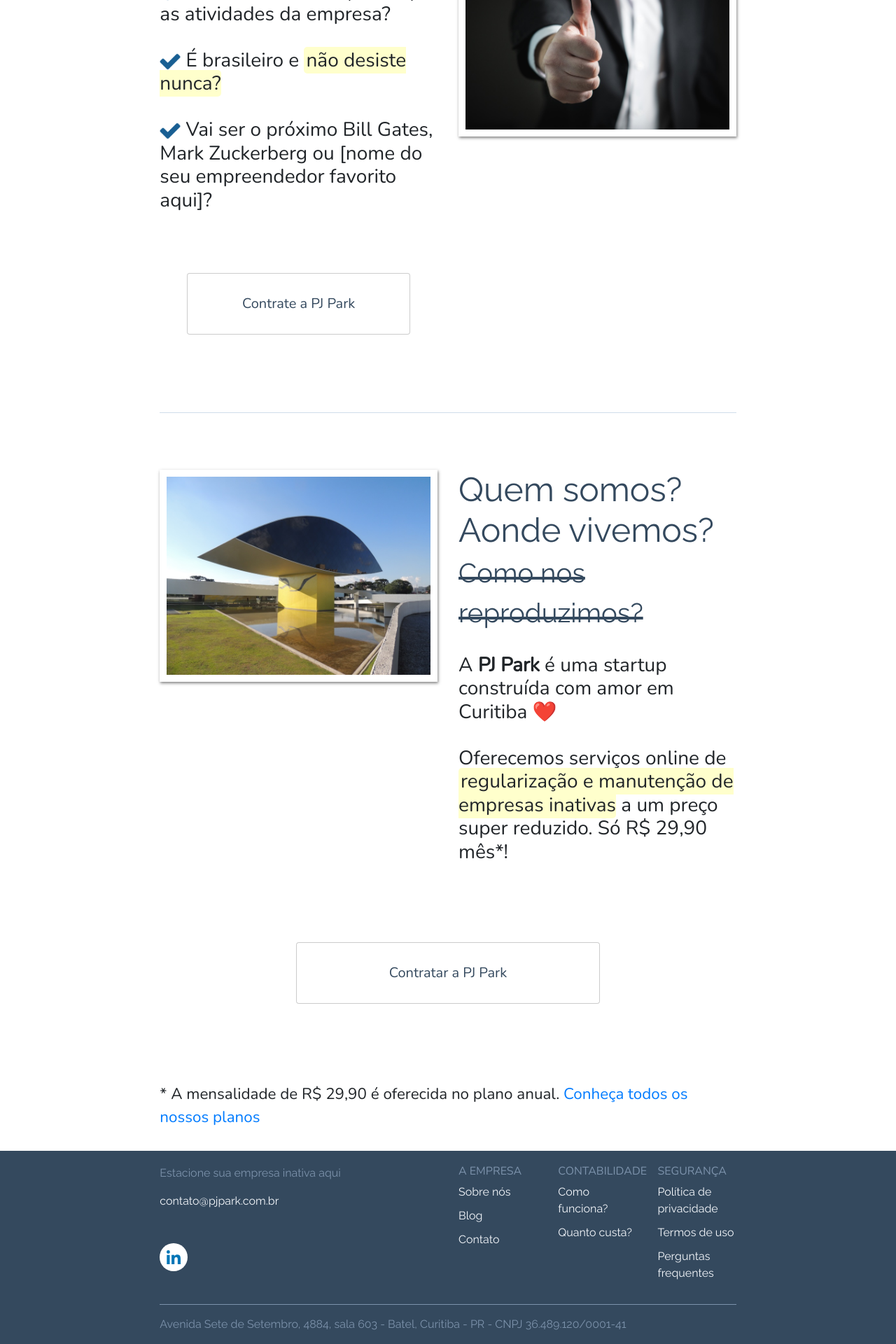
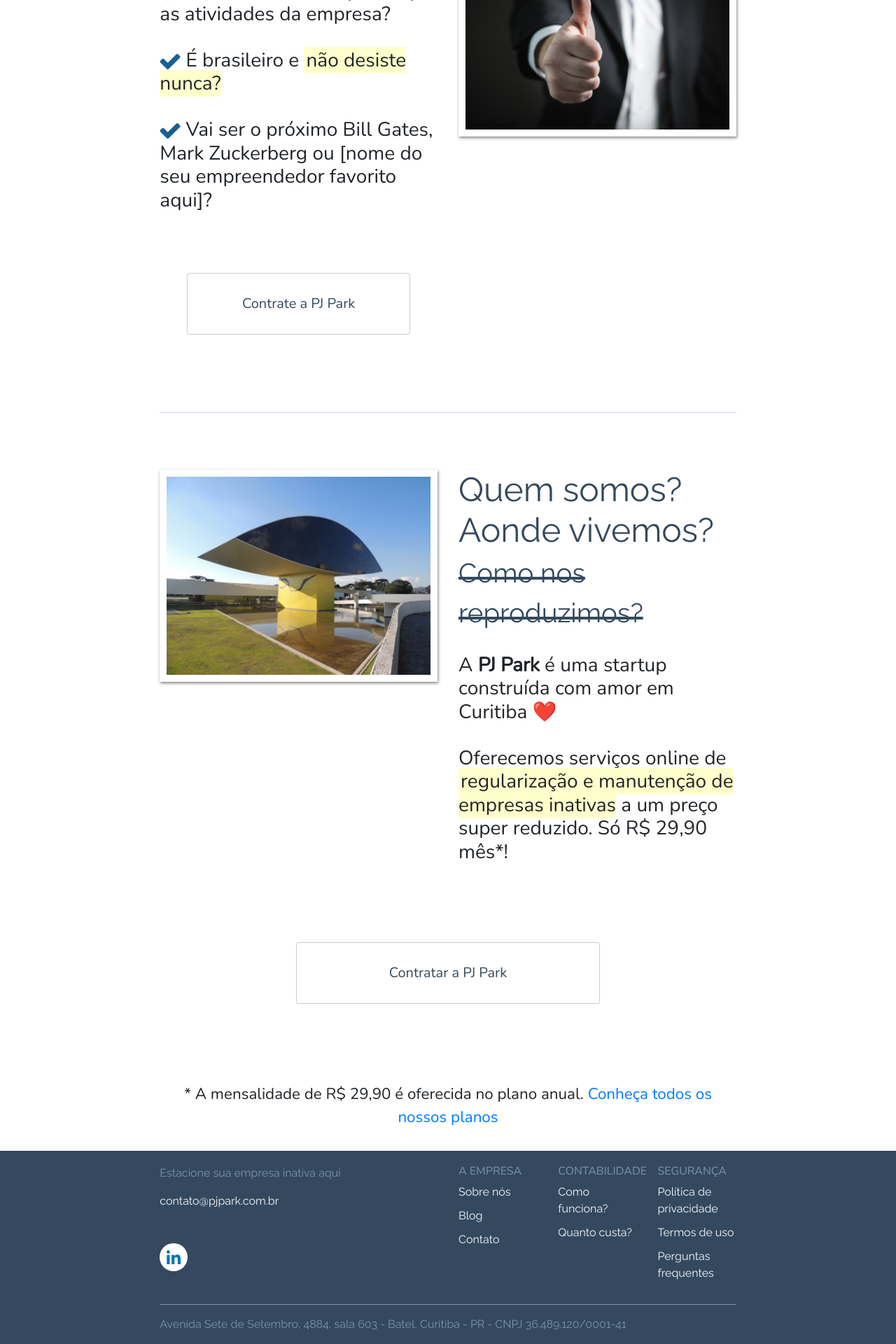
Before and after one commit to dakoctba/pjpark.github.io, a Jekyll site: the page built from index.html, in a window 1280 px wide. Shown: the part 2409-4329 px from the top of the page at 70% size. Built offline with Jekyll 4.4.1, drawn with Linux system fonts in a browser that asks for light colours.

Commit message:
Update index.html

```diff
--- a/index.html
+++ b/index.html
@@ -112,5 +112,5 @@
 
   <br><br>
 
-  <p><small>* A mensalidade de R$ 29,90 é oferecida no plano anual. <a href="/planos">Conheça todos os nossos planos</a></small></p>
+  <p class="text-center"><small>* A mensalidade de R$ 29,90 é oferecida no plano anual. <a href="/planos">Conheça todos os nossos planos</a></small></p>
 </div>
```
